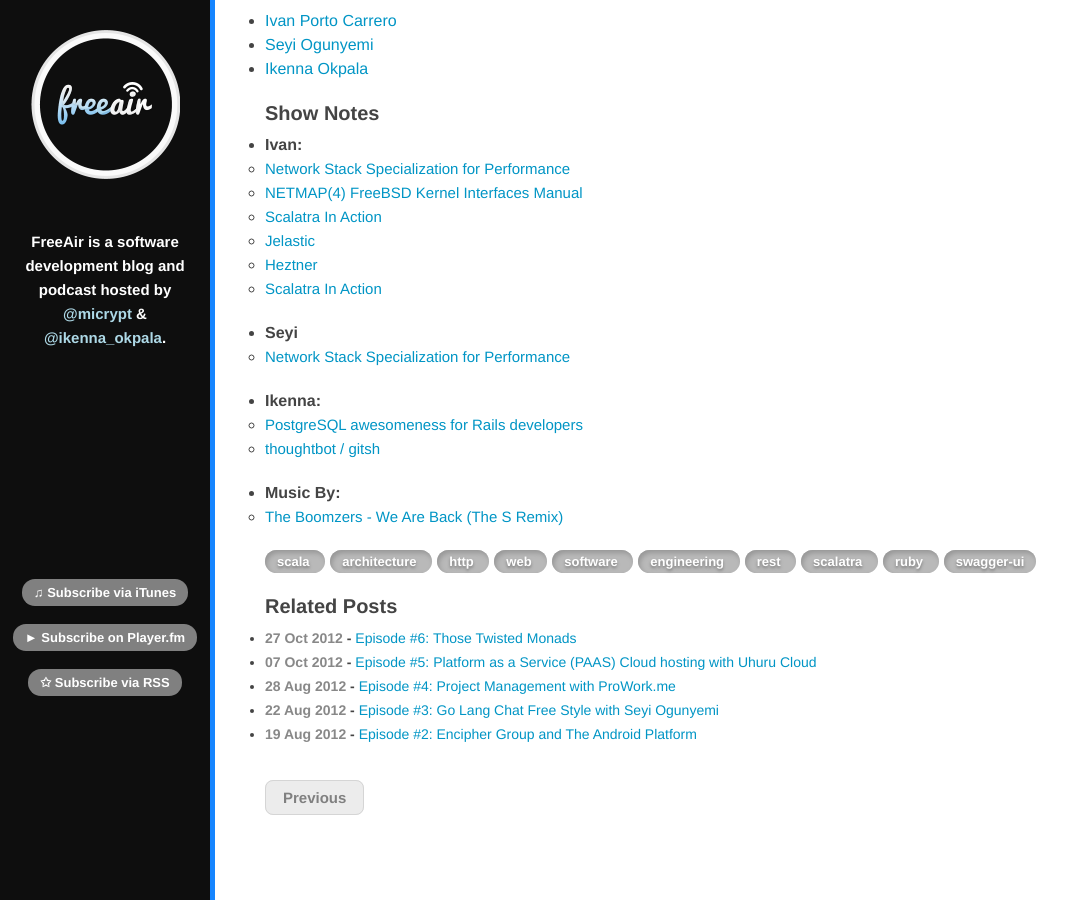
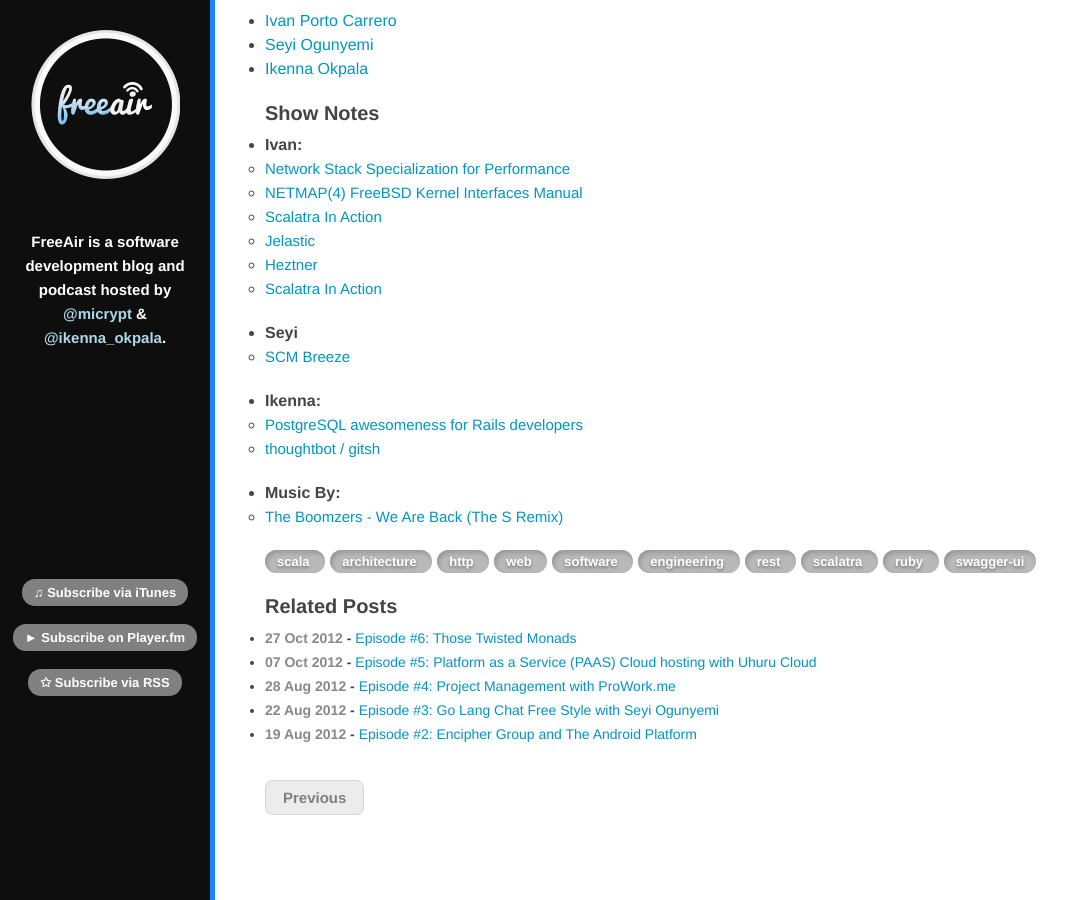
Before and after one commit to FreeAir/freeair.github.com, a Jekyll site: the page built from _posts/2014-03-26-A-Chat-with-Ivan.md, in a window 1280 px wide and 900 px high, scrolled down 661 px. Shown: the whole window, without its empty margins (0-1086 px from the left). Built offline with Jekyll 4.4.1, drawn with Linux system fonts in a browser that asks for light colours; Markdown is read by kramdown in place of the engine named in the settings; comment, search, counter and statistics services are not loaded.

Commit message:
Cosmetic change typo

```diff
--- a/_posts/2014-03-26-A-Chat-with-Ivan.md
+++ b/_posts/2014-03-26-A-Chat-with-Ivan.md
@@ -35,7 +35,7 @@
   * [Heztner](http://www.hetzner.de/)
   * [Scalatra In Action](http://www.manning.com/carrero2/)
 * Seyi
-  * [Network Stack Specialization for Performance](https://github.com/ndbroadbent/scm_breeze)
+  * [SCM Breeze](https://github.com/ndbroadbent/scm_breeze)
 * Ikenna:
   * [PostgreSQL awesomeness for Rails developers](http://www.amberbit.com/blog/2014/2/4/postgresql-awesomeness-for-rails-developers/)
   * [thoughtbot / gitsh](https://github.com/thoughtbot/gitsh)
```
